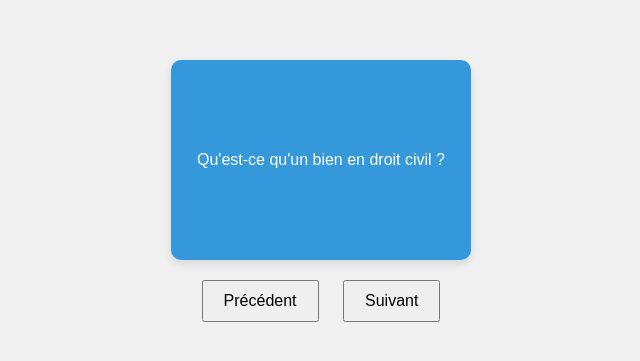
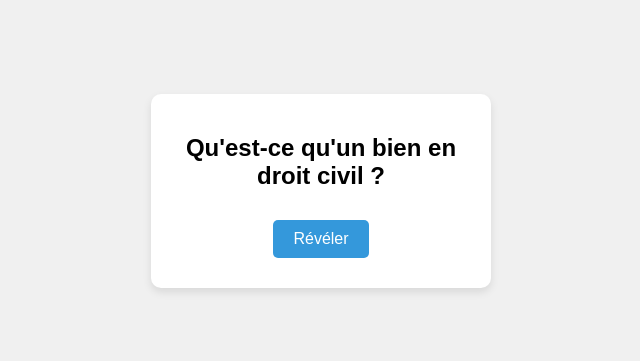
Before and after one commit to PepitoTriche/DCB, a plain HTML site: page index.html in a window 1280 px wide. Shown: the part 209-570 px from the top of the page, without its empty margins (319-959 px from the left). Drawn offline with Linux system fonts and the light colour scheme.

Commit message:
Update index.html

```diff
--- a/index.html
+++ b/index.html
@@ -16,69 +16,61 @@
         }
         .flashcard {
             width: 300px;
-            height: 200px;
-            perspective: 1000px;
-            cursor: pointer;
-        }
-        .flashcard-inner {
-            position: relative;
-            width: 100%;
-            height: 100%;
-            text-align: center;
-            transition: transform 0.6s;
-            transform-style: preserve-3d;
-        }
-        .flashcard.flipped .flashcard-inner {
-            transform: rotateY(180deg);
-        }
-        .flashcard-front, .flashcard-back {
-            position: absolute;
-            width: 100%;
-            height: 100%;
-            backface-visibility: hidden;
-            display: flex;
-            justify-content: center;
-            align-items: center;
+            padding: 20px;
+            background-color: white;
             border-radius: 10px;
             box-shadow: 0 4px 8px rgba(0,0,0,0.1);
-        }
-        .flashcard-front {
-            background-color: #3498db;
-            color: white;
-        }
-        .flashcard-back {
-            background-color: #2ecc71;
-            color: white;
-            transform: rotateY(180deg);
-        }
-        .controls {
-            margin-top: 20px;
             text-align: center;
         }
         button {
-            margin: 0 10px;
+            margin: 10px;
             padding: 10px 20px;
             font-size: 16px;
             cursor: pointer;
         }
+        #revealBtn {
+            background-color: #3498db;
+            color: white;
+            border: none;
+            border-radius: 5px;
+        }
+        #trueBtn, #falseBtn {
+            display: none;
+        }
+        #trueBtn {
+            background-color: #2ecc71;
+            color: white;
+            border: none;
+            border-radius: 5px;
+        }
+        #falseBtn {
+            background-color: #e74c3c;
+            color: white;
+            border: none;
+            border-radius: 5px;
+        }
+        @keyframes victory {
+            0% { transform: scale(1); }
+            50% { transform: scale(1.2); }
+            100% { transform: scale(1); }
+        }
+        @keyframes defeat {
+            0% { transform: translateX(0); }
+            25% { transform: translateX(-5px); }
+            75% { transform: translateX(5px); }
+            100% { transform: translateX(0); }
+        }
+        .victory { animation: victory 0.5s; }
+        .defeat { animation: defeat 0.5s; }
     </style>
 </head>
 <body>
-    <div>
-        <div class="flashcard" onclick="flipCard()">
-            <div class="flashcard-inner">
-                <div class="flashcard-front">
-                    <p id="question"></p>
-                </div>
-                <div class="flashcard-back">
-                    <p id="answer"></p>
-                </div>
-            </div>
-        </div>
-        <div class="controls">
-            <button onclick="prevCard()">Précédent</button>
-            <button onclick="nextCard()">Suivant</button>
-        </div>
+    <div class="flashcard">
+        <h2 id="question"></h2>
+        <p id="answer" style="display: none;"></p>
+        <button id="revealBtn">Révéler</button>
+        <button id="trueBtn">Vrai</button>
+        <button id="falseBtn">Faux</button>
     </div>
 
     <script>
@@ -91,27 +83,62 @@
         ];
 
         let currentCard = 0;
+        let score = { true: 0, false: 0 };
+
+        const questionEl = document.getElementById('question');
+        const answerEl = document.getElementById('answer');
+        const revealBtn = document.getElementById('revealBtn');
+        const trueBtn = document.getElementById('trueBtn');
+        const falseBtn = document.getElementById('falseBtn');
 
         function updateCard() {
-            document.getElementById('question').textContent = flashcards[currentCard].q;
-            document.getElementById('answer').textContent = flashcards[currentCard].a;
+            if (currentCard < flashcards.length) {
+                questionEl.textContent = flashcards[currentCard].q;
+                answerEl.textContent = flashcards[currentCard].a;
+                answerEl.style.display = 'none';
+                revealBtn.style.display = 'inline-block';
+                trueBtn.style.display = 'none';
+                falseBtn.style.display = 'none';
+            } else {
+                showRecap();
+            }
         }
 
-        function flipCard() {
-            document.querySelector('.flashcard').classList.toggle('flipped');
+        function showRecap() {
+            questionEl.textContent = "Récapitulatif";
+            answerEl.textContent = `Vrai: ${score.true}, Faux: ${score.false}`;
+            answerEl.style.display = 'block';
+            revealBtn.style.display = 'none';
+            trueBtn.style.display = 'none';
+            falseBtn.style.display = 'none';
         }
 
-        function nextCard() {
-            currentCard = (currentCard + 1) % flashcards.length;
-            updateCard();
-            document.querySelector('.flashcard').classList.remove('flipped');
-        }
+        revealBtn.addEventListener('click', () => {
+            answerEl.style.display = 'block';
+            revealBtn.style.display = 'none';
+            trueBtn.style.display = 'inline-block';
+            falseBtn.style.display = 'inline-block';
+        });
 
-        function prevCard() {
-            currentCard = (currentCard - 1 + flashcards.length) % flashcards.length;
-            updateCard();
-            document.querySelector('.flashcard').classList.remove('flipped');
-        }
+        trueBtn.addEventListener('click', () => {
+            trueBtn.classList.add('victory');
+            score.true++;
+            setTimeout(() => {
+                trueBtn.classList.remove('victory');
+                currentCard++;
+                updateCard();
+            }, 500);
+        });
+
+        falseBtn.addEventListener('click', () => {
+            falseBtn.classList.add('defeat');
+            score.false++;
+            setTimeout(() => {
+                falseBtn.classList.remove('defeat');
+                currentCard++;
+                updateCard();
+            }, 500);
+        });
 
         updateCard();
     </script>
```
